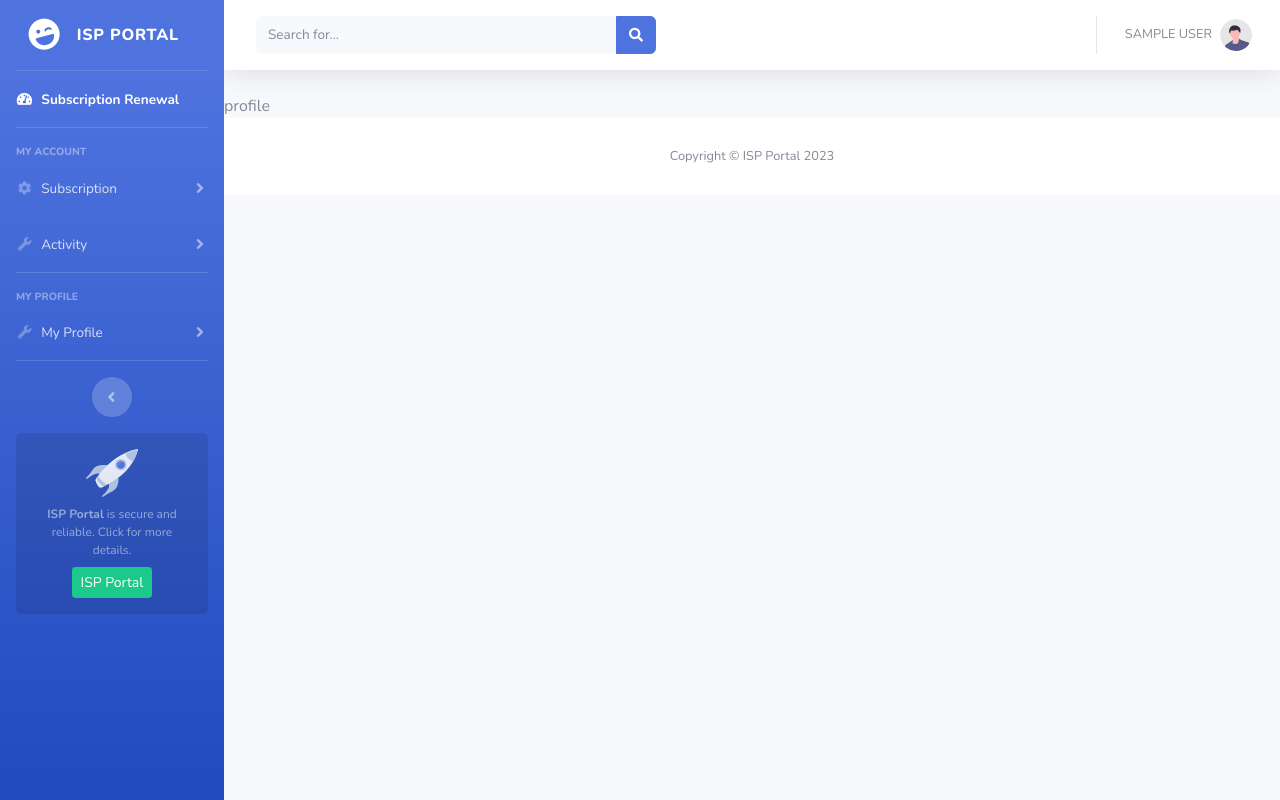
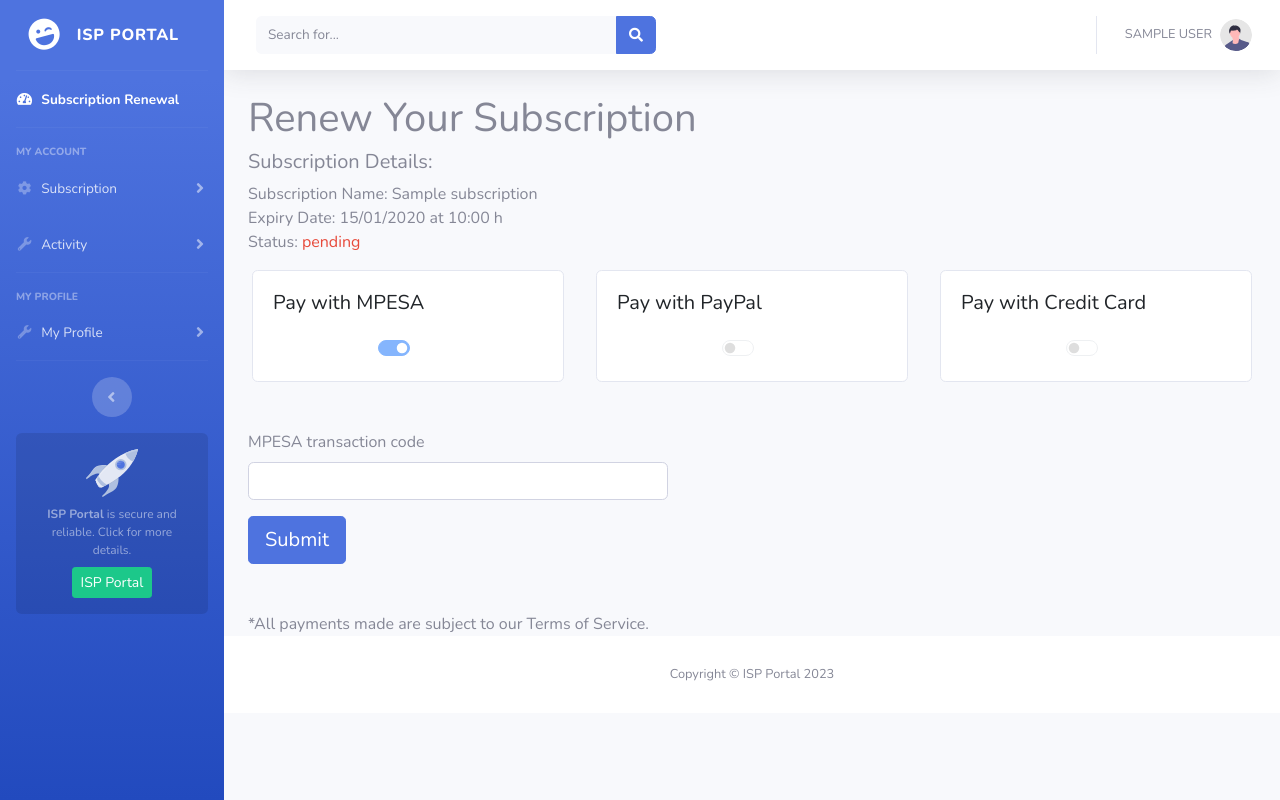
Before and after one commit to wwmwabini/ispportal, a Flask app: page /customer/subscription/renew in a window 1280 px wide. Run offline with Flask 3, Linux system fonts and the light colour scheme; a user stored in the database is signed in; tables that the repository leaves empty hold one stand-in row (values such as "Sample post"); some libraries are stand-ins or nearby versions.

Commit message:
Started on renew_subscription

```diff
--- a/ispportal/forms.py
+++ b/ispportal/forms.py
@@ -1,5 +1,5 @@
 from flask_wtf import FlaskForm
-from wtforms import StringField, EmailField, PasswordField, SubmitField, BooleanField, SelectField
+from wtforms import StringField, EmailField, PasswordField, SubmitField, BooleanField, SelectField, RadioField
 from wtforms.validators import DataRequired, Length, EqualTo, ValidationError
 
 from ispportal.models import Clients
@@ -68,3 +68,9 @@ class ForgotPassword(FlaskForm):
 		username = Clients.query.filter_by(username=username.data).first()
 		if not username:
 			raise ValidationError('Username does not exist in our system. Please try again')
+
+
+class RenewSubscriptionForm(FlaskForm):
+	paymentmethod = RadioField("Select payment method", choices=[('mpesa', 'Pay with MPESA'), ('paypal', 'Pay with PayPal'), ('card', 'Pay with Credit Card')])
+	paymentreference = StringField("MPESA transaction code", validators=[DataRequired()])
+	submit = SubmitField("Submit")
--- a/ispportal/routes.py
+++ b/ispportal/routes.py
@@ -1,9 +1,10 @@
 from ispportal import app, bcrypt, db
 from flask import render_template, redirect, flash, url_for, request
 from flask_login import login_user, logout_user, current_user, login_required
+from datetime import datetime, timedelta
 
-from ispportal.forms import RegisterForm, LoginForm, ForgotUsername, ForgotPassword
-from ispportal.models import Clients, Plans, Subscriptions, News
+from ispportal.forms import RegisterForm, LoginForm, ForgotUsername, ForgotPassword, RenewSubscriptionForm
+from ispportal.models import Clients, Plans, Subscriptions, News, Transactions, Payments
 from ispportal.functions import (createusername, remindusernameviaemail, remindusernameviasms, welcomeemail, createsecurepassword, sendresetpassword, create_subscription,
 	get_node_status, get_service_status)
 
@@ -175,6 +176,47 @@ def dashboard():
 	return render_template('dashboard/dashboard.html', title='Dashboard', subscription=subscription, servicestatus=servicestatus, nodestatus=nodestatus, news=news)
 
 
+@app.route("/customer/subscription/renew", methods=["GET", "POST"])
+@login_required
+def renew_subscription():
+
+	subscriptions = Subscriptions.query.filter_by(client_id=current_user.id).all()
+
+	form = RenewSubscriptionForm()
+
+	if form.validate_on_submit():
+		mpesacode = form.paymentreference.data.upper()
+		transaction = Transactions.query.filter_by(transaction_id=mpesacode).first()
+
+		if not transaction:
+			flash('Payment has not been received yet. Try again after a minute', 'info')
+			return redirect('renew_subscription')
+		else:
+			if transaction.claimed is True:
+				flash('The transaction has already been claimed.', 'warning')
+				return redirect('renew_subscription')
+			else:
+
+				"""
+				- check if amount paid is enough, if should not be claimed
+				- check if service status is suspended and unsuspend
+				- notify client on successful renewal
+				- redirect client to thank you page
+				"""
+
+				transaction.claimed = True
+				sub = Subscriptions.query.filter_by(id=subscriptions.id).first() # this should be updated in the future if a client can have > 1 subscriptions
+				sub.expirydate=sub.expirydate + timedelta(days=30)
+
+
+
+
+
+
+
+	return render_template('dashboard/renew_subscription.html', title="Subscription Renewal", subscriptions=subscriptions, form=form)
+
+
 @app.route("/customer/profile", methods=["GET", "POST"])
 @login_required
 def profile():
@@ -190,10 +232,6 @@ def transactions():
 def datausage():
 	return render_template('dashboard/datausage.html', title="Data Usage")
 
-@app.route("/customer/subscription/renew", methods=["GET", "POST"])
-@login_required
-def renew_subscription():
-	return render_template('dashboard/renew_subscription.html', title="Subscription Renewal")
 
 @app.route("/customer/subscription/credit", methods=["GET", "POST"])
 @login_required
--- a/ispportal/templates/dashboard/layout.html
+++ b/ispportal/templates/dashboard/layout.html
@@ -19,6 +19,8 @@
     <link href="{{ url_for('static', filename='vendor/fontawesome-free/css/all.min.css' )}}" rel="stylesheet" type="text/css">
     <link
         href="https://fonts.googleapis.com/css?family=Nunito:200,200i,300,300i,400,400i,600,600i,700,700i,800,800i,900,900i" rel="stylesheet">
+
+    <link href="https://cdn.jsdelivr.net/npm/bootstrap@5.3.0-alpha1/dist/css/bootstrap.min.css" rel="stylesheet" integrity="sha384-GLhlTQ8iRABdZLl6O3oVMWSktQOp6b7In1Zl3/Jr59b6EGGoI1aFkw7cmDA6j6gD" crossorigin="anonymous">
 
     <!-- Custom styles for this template-->
     <link href="{{ url_for('static', filename='css/sb-admin-2.min.css')}}" rel="stylesheet">
--- a/ispportal/templates/dashboard/renew_subscription.html
+++ b/ispportal/templates/dashboard/renew_subscription.html
@@ -1,4 +1,83 @@
 {% extends 'dashboard/layout.html' %}
 {% block content %}
-profile
+<div class="container">
+
+  <h1>Renew Your Subscription</h1>
+
+  {% for subscription in subscriptions %}
+
+  <div class="">
+	 <h5 class="">Subscription Details:</h5>
+      <p>
+   	   Subscription Name: {{subscription.hostname}}<br>
+   	   Expiry Date: {{subscription.expirydate.strftime('%d/%m/%Y at %H:%M h')}}<br>
+
+   	   {% if subscription.status == 'running' %}
+   	   	Status: <span class="text-success">{{subscription.status}}</span><br>
+   	   {% elif subscription.status == 'stopped' or subscription.status == 'deleted'%}
+   	   	Status: <span class="text-warning">{{subscription.status}}</span><br>
+   	   {% elif subscription.status == 'pending' or subscription.status == 'suspended'%}
+   	   	Status: <span class="text-danger">{{subscription.status}}</span><br>
+   	   {% else %}
+   	   	Status: <span class="text-gray-800">{{subscription.status}}</span><br>
+   	   {% endif %}
+      </p>
+  </div>
+  {% endfor %}
+
+  <form action="" method="POST" >
+
+	  <div class="row row-cols-1 row-cols-md-3">
+	    {% for subfield in form.paymentmethod %}
+	    {% if subfield.data == 'mpesa' %}
+	    <div class="col px-3 ">
+	      <div class="card border">
+	        <div class="card-body">
+	          <h5 class="card-title ">{{subfield.label}}</h5>
+	          <div class="form-check form-switch text-center">
+	          	{{ subfield(checked=True, disabled=True, class="card-text form-check-input")}}
+	          </div>
+	        </div>
+	      </div>
+	    </div>
+	    {% else%}
+	    <div class="col px-3 ">
+	      <div class="card border">
+	        <div class="card-body">
+	          <h5 class="card-title ">{{subfield.label}}</h5>
+	          <div class="form-check form-switch text-center">
+	          	{{ subfield(disabled=True, class="card-text form-check-input")}}
+	          </div>
+	        </div>
+	      </div>
+	    </div>
+	    {% endif %}
+	    {% endfor %}
+	  </div>
+
+	  <div class="mt-5">
+        {{ form.paymentreference.label(class="form-label")}}
+
+        {% if form.paymentreference.errors %}
+          {{ form.paymentreference(class="form-control form-control-lg is-invalid") }}
+            <div class="invalid-feedback">
+             paymentreference   {% for error in form.paymentreference.errors %}
+                  <span> {{ error }} </span>
+                {%endfor%}
+            </div>
+        {% else %}
+          {{form.paymentreference(class="form-control form-control-md col-md-5")}}
+        {% endif %}
+      </div>
+
+      <div class="mt-3 mb-5">
+        {{ form.submit(class="btn btn-primary btn-lg")}}
+      </div>
+
+      <span>*All payments made are subject to our Terms of Service.</span>
+
+
+</div>
+
+
 {% endblock content%}
```
Also changed, not shown: demodata.py (+5 -2 lines), ispportal/models.py (+26 -0 lines), migrations/versions/90e1f7912761_added_transactions_and_payments_tables.py (added, +48 -0 lines).
